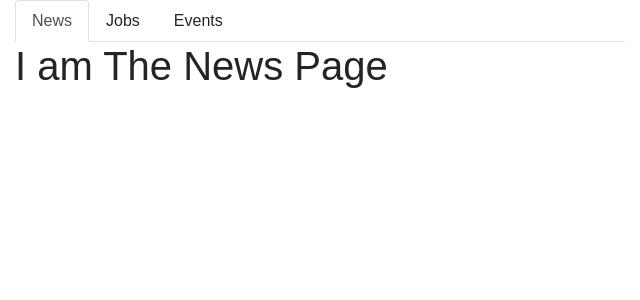
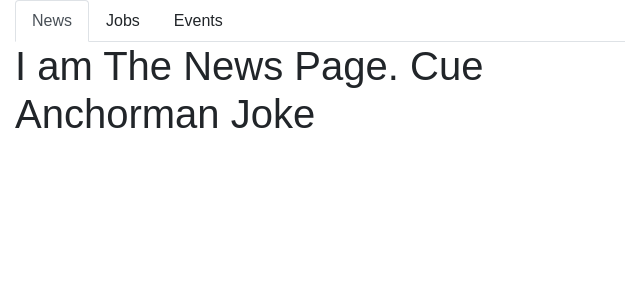
Before and after one commit to petercboss/cohort-connected, a React (Create React App) app in the folder cc/client/: page /main in a window 1280 px wide. Shown: the top 300 px of the page, without its empty margins (0-640 px from the left). Built offline with nearby package versions, Linux system fonts and the light colour scheme.

Commit message:
news sections update

```diff
--- a/cc/client/src/pages/news/news.js
+++ b/cc/client/src/pages/news/news.js
@@ -3,7 +3,7 @@ import React from "react";
 
 const News = () => (
     <div>
-      <h1>I am The News Page</h1>
+      <h1>I am The News Page. Cue Anchorman Joke</h1>
     </div>
   );
 
```
